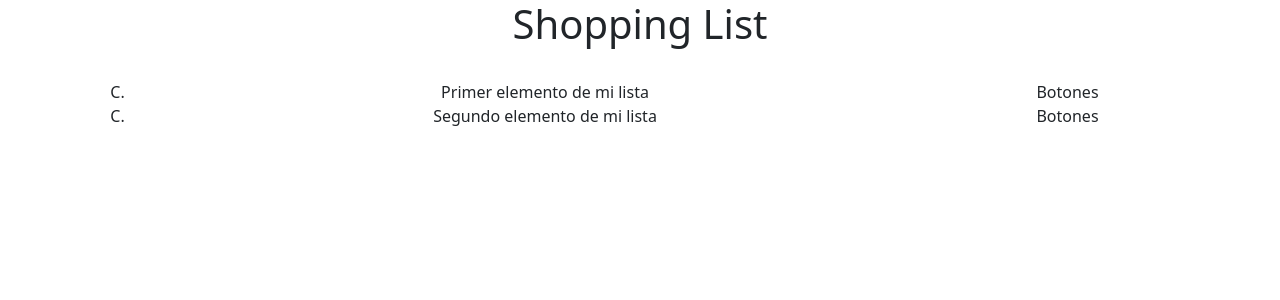
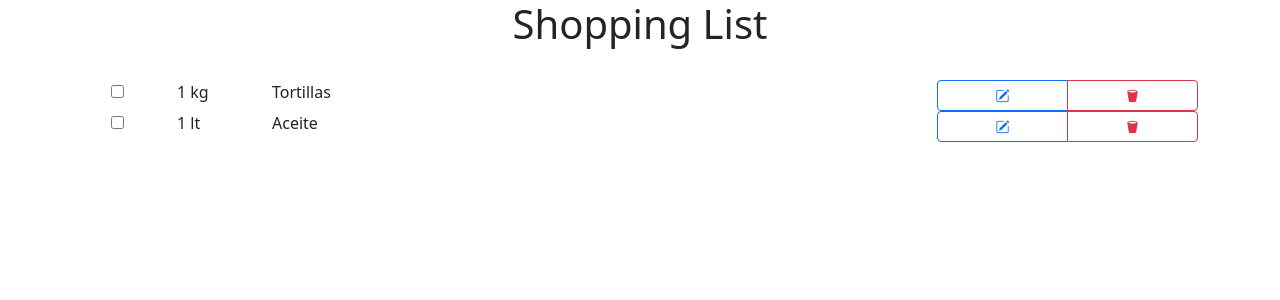
Before and after one commit to RomeroJair10/List_Shopping, a React (Vite) app: page / in a window 1280 px wide. Shown: the top 300 px of the page. Built offline with nearby package versions, Linux system fonts and the light colour scheme; the HTML template or start-up script is replaced by a standard one.

Commit message:
Botones_Vasurero_Texto

```diff
--- a/index.html
+++ b/index.html
@@ -4,6 +4,7 @@
     <meta charset="UTF-8" />
     <link rel="icon" type="image/svg+xml" href="/vite.svg" />
     <link href="https://cdn.jsdelivr.net/npm/bootstrap@5.3.0-alpha2/dist/css/bootstrap.min.css" rel="stylesheet" integrity="sha384-aFq/bzH65dt+w6FI2ooMVUpc+21e0SRygnTpmBvdBgSdnuTN7QbdgL+OapgHtvPp" crossorigin="anonymous">
+    <link rel="stylesheet" href="https://cdn.jsdelivr.net/npm/bootstrap-icons@1.10.3/font/bootstrap-icons.css">
     <meta name="viewport" content="width=device-width, initial-scale=1.0" />
     <title>Vite + React</title>
   </head>
--- a/src/App.jsx
+++ b/src/App.jsx
@@ -8,25 +8,41 @@ function App() {
       </div>
     </div>
     <div className="row">
-      <div className="col">
-        C.
+      <div className="col-1">
+        <input type="checkbox" />
       </div>
-      <div className="col-8">
-        Primer elemento de mi lista
+      <div className="col text-start">
+        1 kg
       </div>
-      <div className="col-3">
-        Botones
+      <div className="col-5 col-md-7 text-start">
+        Tortillas
+      </div>
+      <div className="col-4 col-md-3 btn-group btn-group-sm text-end" role="group">
+        <button className="btn btn-outline-primary">
+          <i className="bi bi-pencil-square"></i>
+          </button>
+        <button className="btn btn-outline-danger">
+          <i className="bi bi-trash2-fill"></i>
+          </button>
       </div>
     </div>
     <div className="row">
-      <div className="col">
-        C.
+      <div className="col-1">
+        <input type="checkbox" />
       </div>
-      <div className="col-8">
-        Segundo elemento de mi lista
+      <div className="col text-start">
+        1 lt
       </div>
-      <div className="col-3">
-        Botones
+      <div className="col-5 col-md-7 text-start">
+        Aceite
+      </div>
+      <div className="col-4 col-md-3 btn-group btn-group-sm text-end" role="group">
+        <button className="btn btn-outline-primary">
+          <i className="bi bi-pencil-square"></i>
+          </button>
+        <button className="btn btn-outline-danger">
+          <i className="bi bi-trash2-fill"></i>
+          </button>
       </div>
     </div>
     <br />
```
